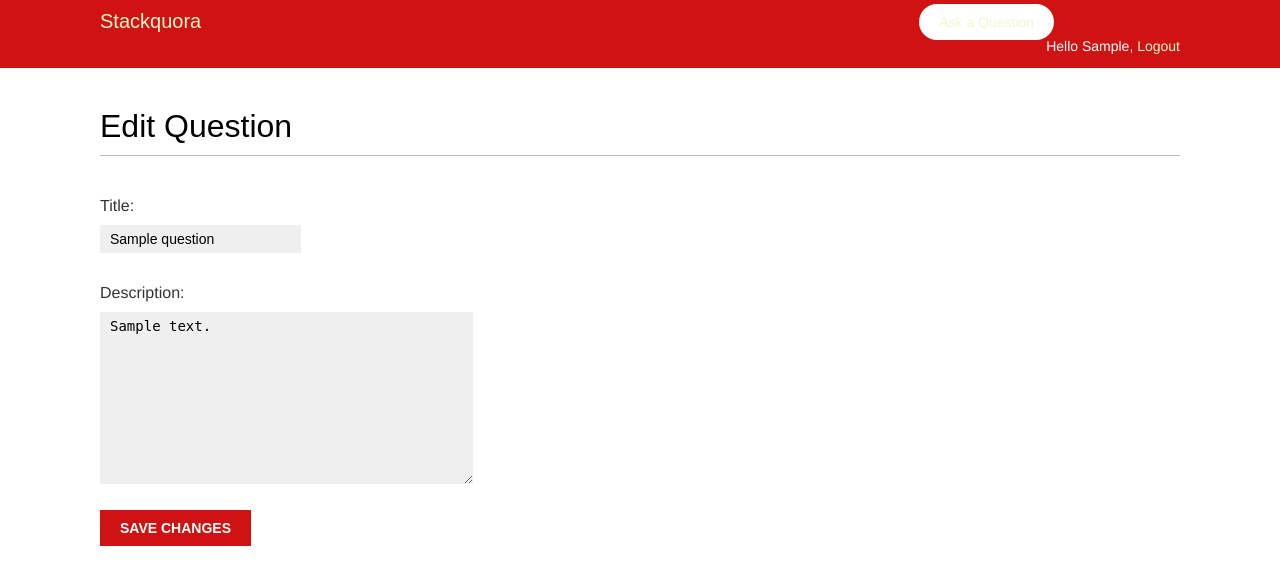
After one commit to AswinRaaj23/queser, a Django app: page /edit/1/ in a window 1280 px wide. The commit adds this page. Shown: the top 585 px of the page. Run offline with Django 4.2, Linux system fonts and the light colour scheme; a user stored in the database is signed in; tables that the repository leaves empty hold one stand-in row (values such as "Sample post"); some web fonts are replaced.

Commit message:
Add edit functionality for question asked by concerned user

```diff
--- a/stacquora/static/css/base.css
+++ b/stacquora/static/css/base.css
@@ -265,3 +265,16 @@ ul.messages li a.close {
   .dropdown-content a:hover {background-color: #f1f1f1;}
   .dropdown:hover .dropdown-content {display: block;}
   .dropdown:hover .dropbtn {background-color: #ac1717;}
+
+  .edit{
+    color: gray;
+    text-decoration: none;
+    float: right;
+    margin-right: 10px;
+  }
+
+  .delete{
+    color: gray;
+    text-decoration: none;
+    float: right;
+  }
--- /dev/null
+++ b/stacquora/templates/stacquora/edit.html
@@ -0,0 +1,11 @@
+{% extends "base.html" %}
+{% block title %}Edit Question{% endblock %}
+
+{% block content %}
+<h1>Edit Question</h1>
+<form method="post">
+    {{ edit_form.as_p }}
+    {% csrf_token %}
+    <p><input type="submit" value="Save Changes"></p>
+</form>
+{% endblock %}
--- a/stacquora/templates/stacquora/homepage.html
+++ b/stacquora/templates/stacquora/homepage.html
@@ -31,8 +31,12 @@
                 </p>
 
                 <p class="question-author">
-                    asked by:{{ question.author.username }}
+                    asked by:{{ question.author.username }}, {{ question.created|timesince }}
                 </p>
+                {% if request.user == question.author %}
+                    <span><a href="" class="delete">Delete</a></span>
+                    <span><a href="{% url 'edit' question.id %}" class="edit">Edit</a></span>
+                {% endif %}
             </div>
         </div>
 
--- a/stacquora/urls.py
+++ b/stacquora/urls.py
@@ -8,6 +8,7 @@ urlpatterns = [
     path('register/', views.register, name='register'),
     path('askquestion/', views.askquestion, name='askquestion'),
     path('question/<int:id>/', views.questionpage, name='question'),
+    path('edit/<int:id>/', views.edit, name='edit'),
     path('', views.homepage, name='homepage'),
     path('tag/<slug:tag_slug>/', views.homepage, name='question_list_by_tag'),
 ]
--- a/stacquora/views.py
+++ b/stacquora/views.py
@@ -80,3 +80,14 @@ def questionpage(request, id):
 
 
     return render(request, 'stacquora/question_detail.html',{'question':question, 'answerform':answerform })
+
+@login_required
+def edit(request, id):
+    question = Question.objects.get(id=id)
+    if request.method=='POST':
+        edit_form = AskQuestionForm(instance=question, data=request.POST)
+        if edit_form.is_valid():
+            edit_form.save()
+    else:
+        edit_form = AskQuestionForm(instance=question)
+    return render(request,'stacquora/edit.html', {'edit_form':edit_form})
```
